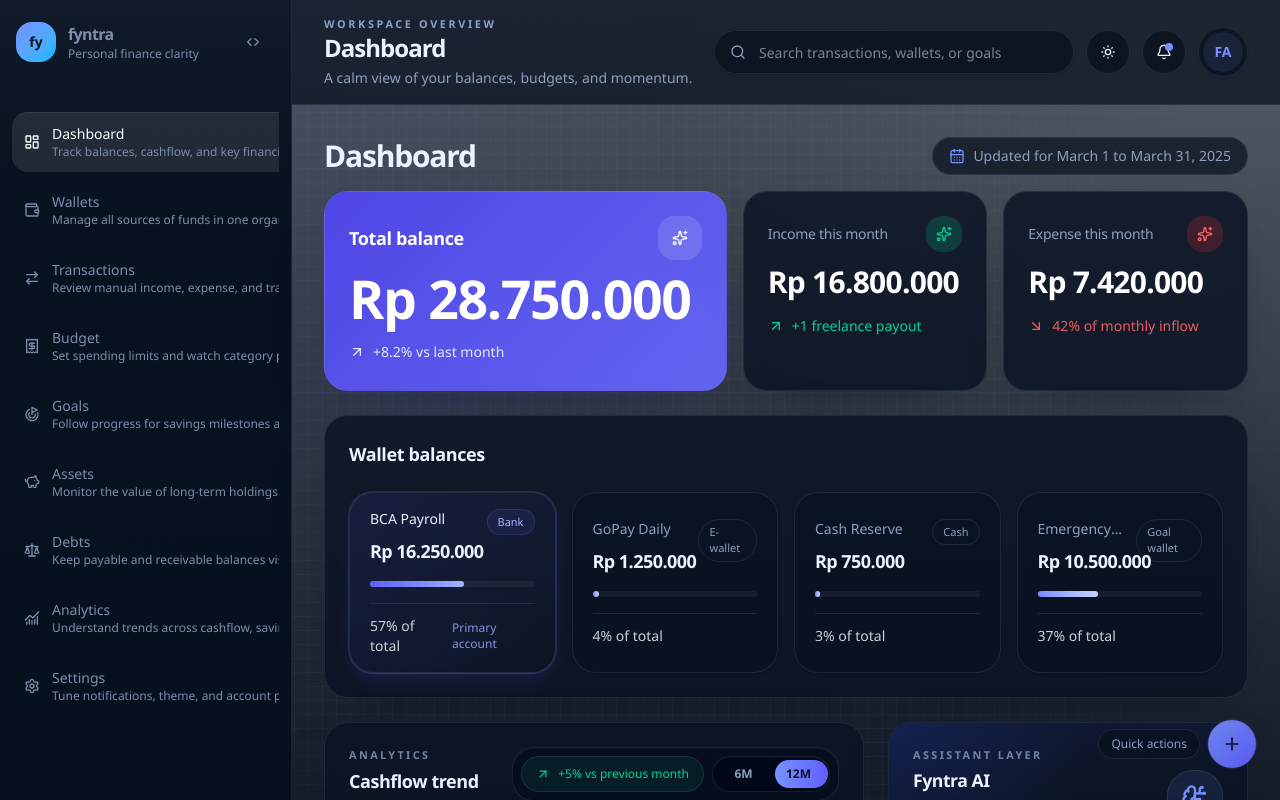
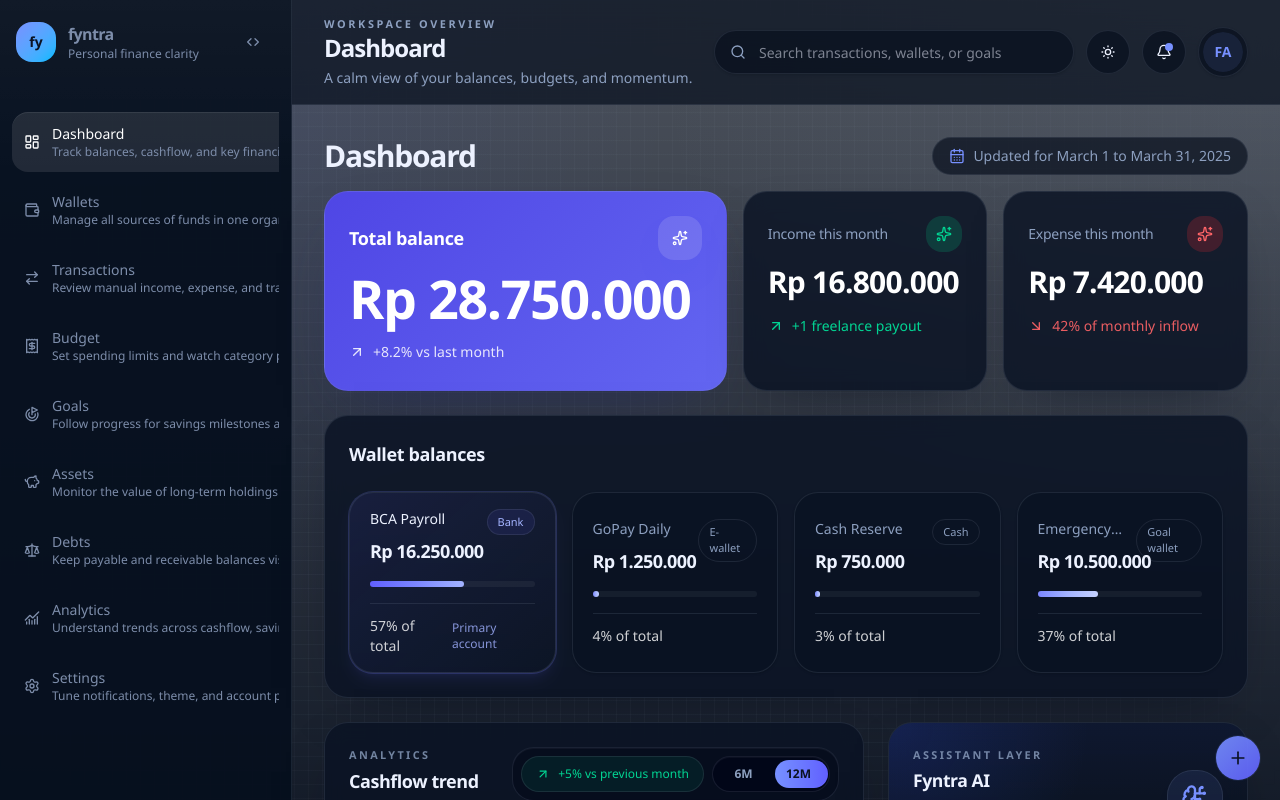
Before and after one commit to Faizax26/Fyntra, a Next.js app: page /app/dashboard in a window 1280 px wide. Shown: the top 800 px of the page. Built offline with nearby package versions, Linux system fonts and the light colour scheme.

Commit message:
Refactor AI Chat card layout

```diff
--- a/src/components/dashboard/ai-insight.tsx
+++ b/src/components/dashboard/ai-insight.tsx
@@ -252,6 +252,7 @@ export function AiInsight() {
               </div>
             ) : (
               <div className="rounded-[1.9rem] border border-primary/10 bg-[linear-gradient(180deg,rgba(56,87,255,0.05),rgba(255,255,255,0)_22%)] p-5 shadow-[0_18px_38px_-28px_rgba(15,23,42,0.28)] ring-1 ring-primary/7">
+                {!hasStartedChat ? (
                   <div className="flex flex-wrap gap-2.5">
                     {quickPrompts.map((prompt) => (
                       <button
@@ -264,8 +265,9 @@ export function AiInsight() {
                       </button>
                     ))}
                   </div>
+                ) : null}
 
-                <p className="mt-3 text-xs text-muted-foreground">
+                <p className={cn("text-xs text-muted-foreground", !hasStartedChat && "mt-3")}>
                   I can help with insights, risks, and savings ideas.
                 </p>
 
--- a/src/components/dashboard/floating-action-fab.tsx
+++ b/src/components/dashboard/floating-action-fab.tsx
@@ -67,7 +67,7 @@ export function FloatingActionFab() {
         )}
         onClick={() => setOpen(false)}
       />
-      <div ref={containerRef} className="fixed bottom-8 right-6 z-50 flex flex-col items-end gap-3">
+      <div ref={containerRef} className="fixed bottom-5 right-5 z-50 flex flex-col items-end gap-3">
         <div className="flex flex-col items-end gap-3">
           {fabActions.map((action, index) => {
             const Icon = action.icon;
@@ -109,22 +109,13 @@ export function FloatingActionFab() {
             );
           })}
         </div>
-        <div className="flex items-center gap-2">
-          <span
-            className={cn(
-              "rounded-full border border-white/8 bg-background/72 px-3 py-1.5 text-xs font-medium text-muted-foreground shadow-[0_14px_28px_-24px_rgba(15,23,42,0.26)] backdrop-blur-xl transition-all duration-200",
-              open ? "translate-y-0 opacity-100" : "pointer-events-none translate-y-1 opacity-0 sm:pointer-events-auto sm:translate-y-0 sm:opacity-100"
-            )}
-          >
-            Quick actions
-          </span>
         <button
           type="button"
           aria-label="Open quick actions"
           aria-expanded={open}
           onClick={() => setOpen((current) => !current)}
           className={cn(
-              "flex size-[48px] cursor-pointer items-center justify-center rounded-full outline-none transition duration-200 ease-out hover:scale-[1.02] active:scale-[0.97]",
+            "flex size-[44px] cursor-pointer items-center justify-center rounded-full outline-none transition duration-200 ease-out hover:scale-[1.02] active:scale-[0.97]",
             open
               ? "bg-slate-900/80 text-white shadow-[0_14px_28px_-20px_rgba(15,23,42,0.28)] ring-1 ring-white/10 hover:bg-slate-900/90 dark:bg-slate-900/80"
               : "bg-gradient-to-br from-primary/92 to-indigo-500/92 text-primary-foreground shadow-[0_14px_24px_-20px_rgba(56,87,255,0.24)] ring-1 ring-primary/10 hover:brightness-[1.02]"
@@ -135,7 +126,6 @@ export function FloatingActionFab() {
           </span>
         </button>
       </div>
-      </div>
     </>
   );
 }
```
Also changed, not shown: 1 other file (tests, documents, lock files or other folders). Lines whose indentation alone changed are shown as unchanged.
